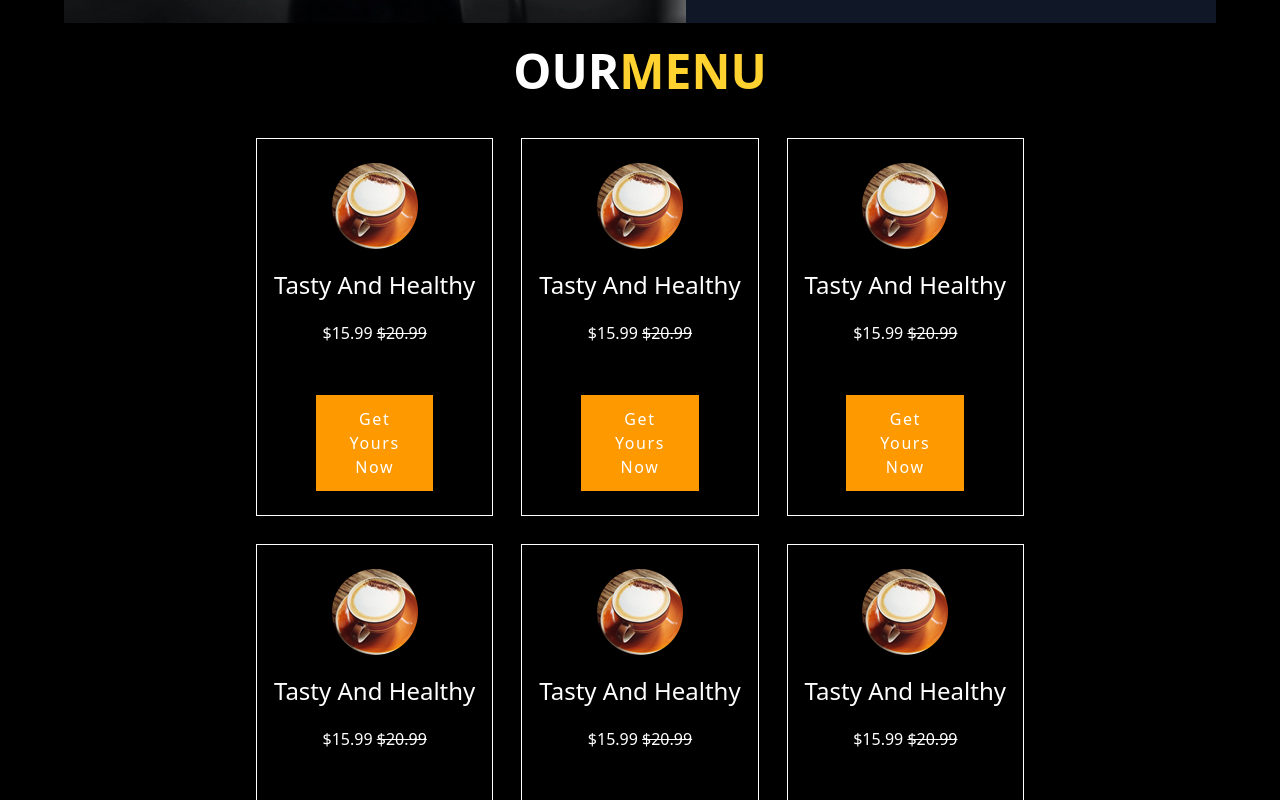
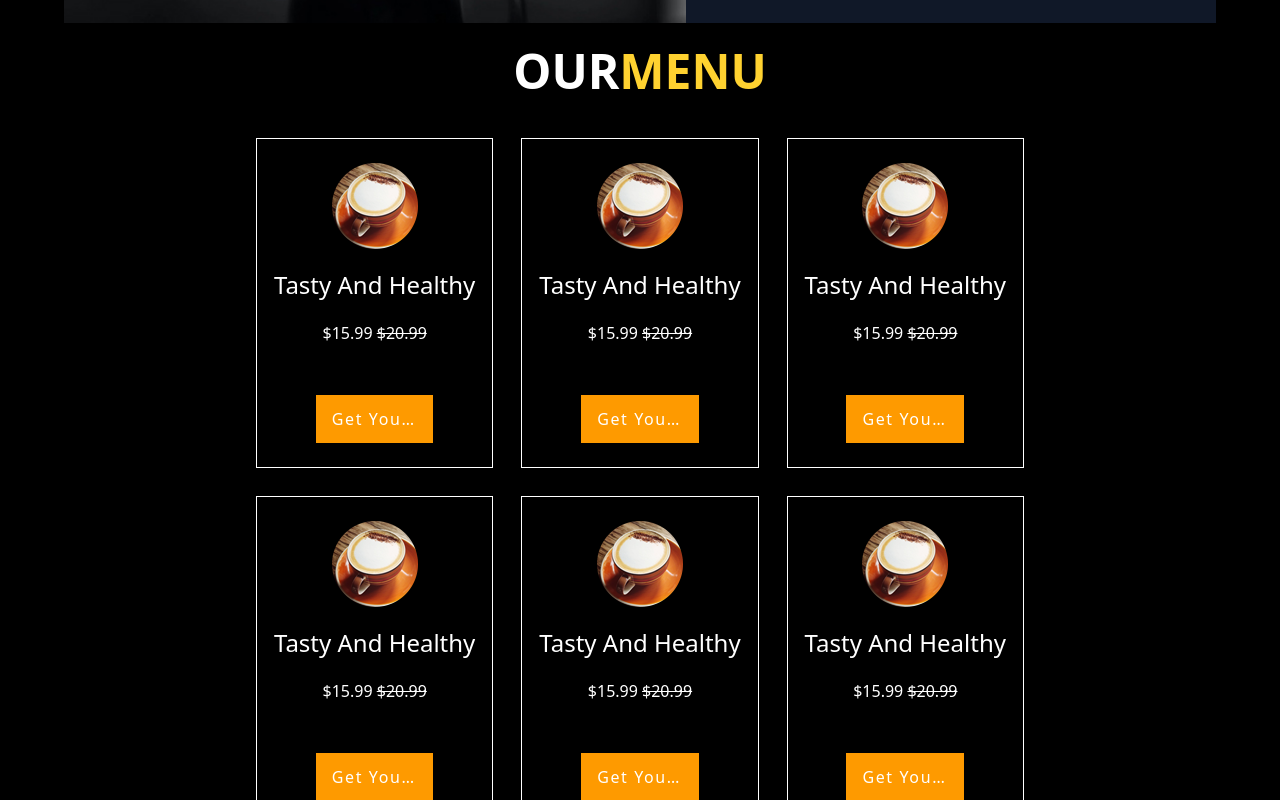
Before and after one commit to mehroj39/shop, a React (Vite) app: page / in a window 1280 px wide. Shown: the part 1400-2200 px from the top of the page. Built offline with nearby package versions, Linux system fonts and the light colour scheme; some icons are missing.

Commit message:
menu bar changed

```diff
--- a/src/pages/Menu.jsx
+++ b/src/pages/Menu.jsx
@@ -19,6 +19,22 @@ const Menu = () => {
 
           <button
             className='w-1/2 hover:w-2/3 transition-all duration-500 ease-in-out
+             whitespace-nowrap overflow-hidden text-ellipsis
+             tracking-widest px-4 py-3 text-white bg-amber-500 mt-[30px] mx-auto'>
+            Get Yours Now
+          </button>
+
+
+        </div>
+
+        <div className='flex flex-col items-center justify-center gap-5 bg-black text-white border border-white hover:bg-white hover:text-black py-6'>
+          <img src={menu4} alt="menu4" />
+          <h3 className='text-2xl font-normal'>Tasty And Healthy</h3>
+          <p>$15.99 <span className='line-through'>$20.99</span></p>
+
+          <button
+            className='w-1/2 hover:w-2/3 transition-all duration-500 ease-in-out
+             whitespace-nowrap overflow-hidden text-ellipsis
              tracking-widest px-4 py-3 text-white bg-amber-500 mt-[30px] mx-auto'>
             Get Yours Now
           </button>
@@ -32,19 +48,7 @@ const Menu = () => {
 
           <button
             className='w-1/2 hover:w-2/3 transition-all duration-500 ease-in-out
-             tracking-widest px-4 py-3 text-white bg-amber-500 mt-[30px] mx-auto'>
-            Get Yours Now
-          </button>
-
-        </div>
-
-        <div className='flex flex-col items-center justify-center gap-5 bg-black text-white border border-white hover:bg-white hover:text-black py-6'>
-          <img src={menu4} alt="menu4" />
-          <h3 className='text-2xl font-normal'>Tasty And Healthy</h3>
-          <p>$15.99 <span className='line-through'>$20.99</span></p>
-
-          <button
-            className='w-1/2 hover:w-2/3 transition-all duration-500 ease-in-out
+             whitespace-nowrap overflow-hidden text-ellipsis
              tracking-widest px-4 py-3 text-white bg-amber-500 mt-[30px] mx-auto'>
             Get Yours Now
           </button>
@@ -60,9 +64,11 @@ const Menu = () => {
 
           <button
             className='w-1/2 hover:w-2/3 transition-all duration-500 ease-in-out
+             whitespace-nowrap overflow-hidden text-ellipsis
              tracking-widest px-4 py-3 text-white bg-amber-500 mt-[30px] mx-auto'>
             Get Yours Now
           </button>
+
 
         </div>
 
@@ -72,9 +78,11 @@ const Menu = () => {
           <p>$15.99 <span className='line-through'>$20.99</span></p>
           <button
             className='w-1/2 hover:w-2/3 transition-all duration-500 ease-in-out
+             whitespace-nowrap overflow-hidden text-ellipsis
              tracking-widest px-4 py-3 text-white bg-amber-500 mt-[30px] mx-auto'>
             Get Yours Now
           </button>
+
 
         </div>
 
@@ -85,12 +93,12 @@ const Menu = () => {
 
           <button
             className='w-1/2 hover:w-2/3 transition-all duration-500 ease-in-out
+             whitespace-nowrap overflow-hidden text-ellipsis
              tracking-widest px-4 py-3 text-white bg-amber-500 mt-[30px] mx-auto'>
             Get Yours Now
           </button>
 
         </div>
-
       </div>
     </div>
   )
```
